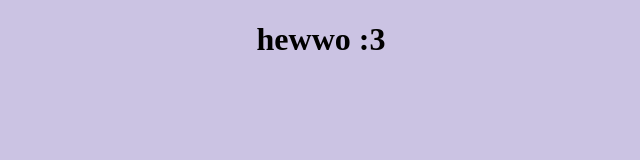
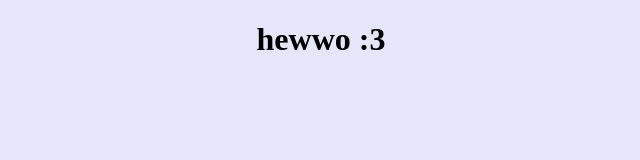
Before and after one commit to lily-renneker/lily-renneker.github.io, a plain HTML site: page index.html in a window 1280 px wide. Shown: the whole page, without its empty margins (319-959 px from the left). Drawn offline with Linux system fonts and the light colour scheme.

Commit message:
Update index.html

```diff
--- a/index.html
+++ b/index.html
@@ -1,6 +1,7 @@
 <!DOCTYPE html>
 <html>
-<body style="background-color:#CBC3E3;">
+<body style="background-color:#E6E6FA;">
   <h1 style="text-align:center;"> hewwo :3 </h1>
+  <img src="
 </body>
 </html>
```
